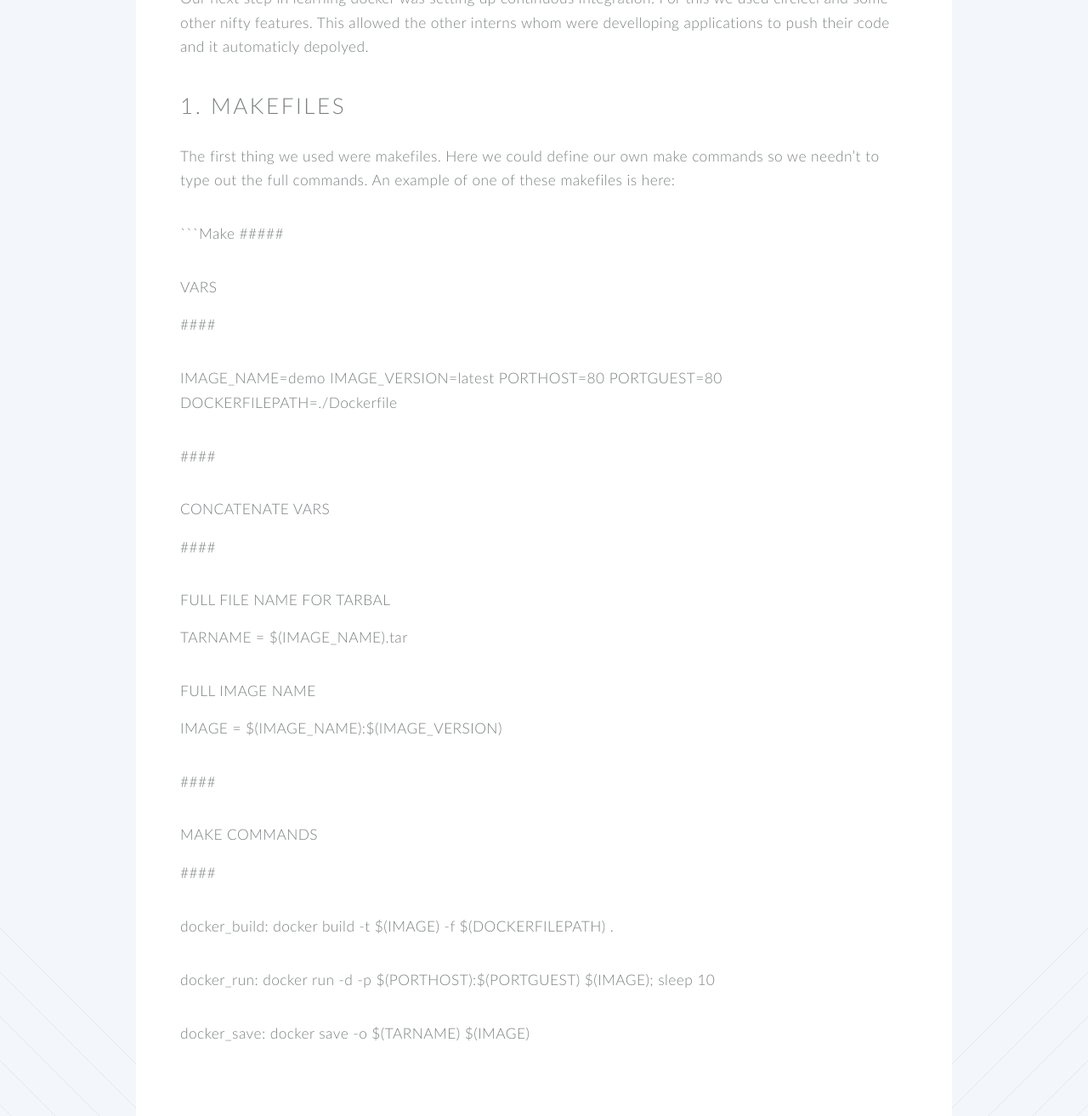
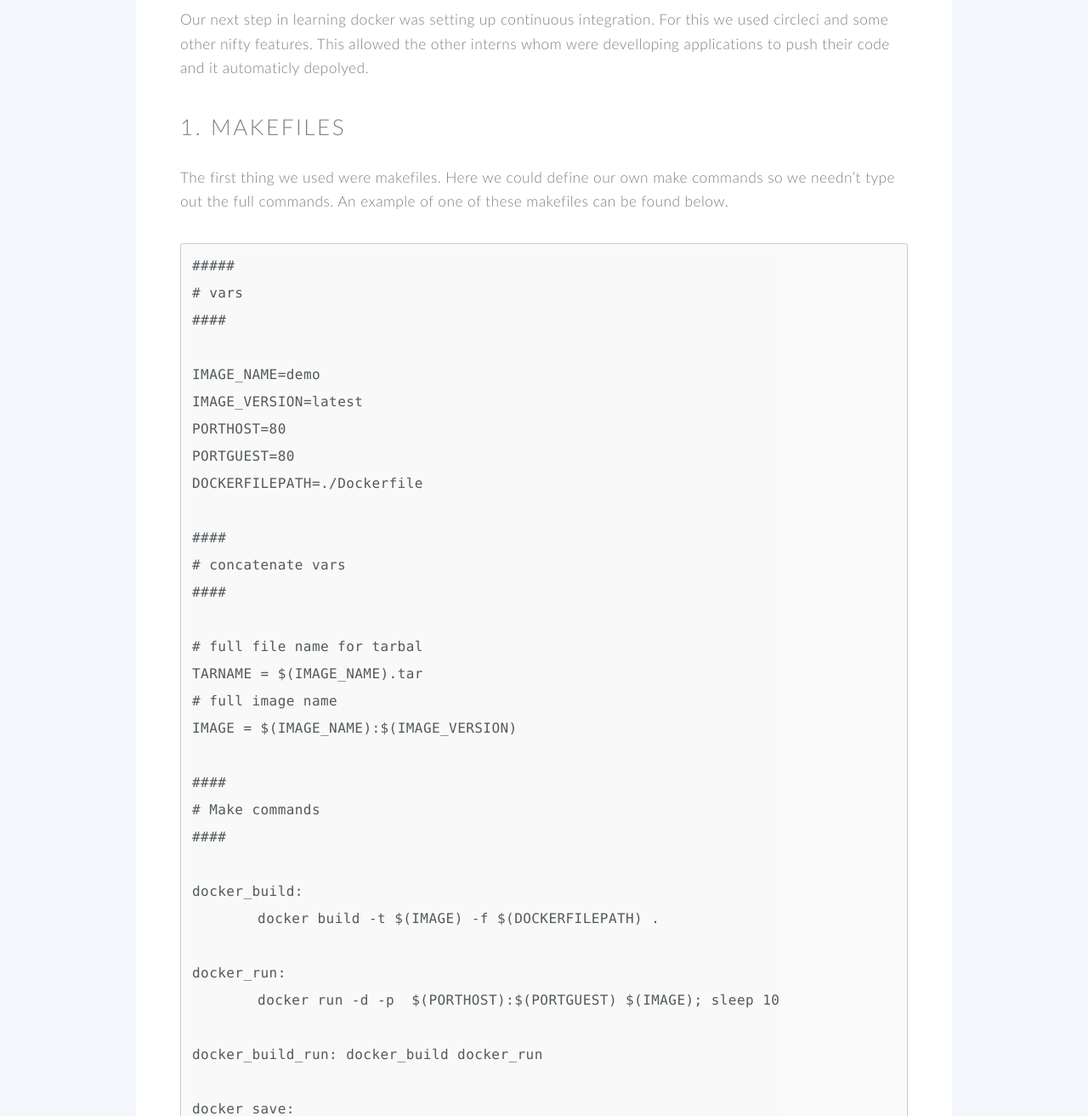
Before and after one commit to t0t0/t0t0.github.io, a Jekyll site: the page built from _posts/2016-2-26-stage-week2:dock-gen-and-continuous-integration.md, in a window 1280 px wide and 1400 px high, scrolled down 773 px, cut to the strip 87-1400 px from the top of the window. Shown: the whole strip at 85% size. Built offline with Jekyll 4.4.1, drawn with Linux system fonts in a browser that asks for light colours; some of the changed text lies outside the part shown.

Commit message:
update stage week2

````diff
--- a/_posts/2016-2-26-stage-week2:dock-gen-and-continuous-integration.md
+++ b/_posts/2016-2-26-stage-week2:dock-gen-and-continuous-integration.md
@@ -4,15 +4,15 @@
 date:   2016-2-26 14:36:23
 categories: Stage
 ---
-<div style="text-align:center"><img src ="../../../../images/circleci_logo.png" style="max-width:100%" /></div>
+<div style="text-align:center;padding-bottom:25px;"><img src ="../../../../images/circleci_logo.png" style="max-width:100%" /></div>
 
 Our next step in learning docker was setting up continuous integration. For this we used circleci and some other nifty features. This allowed the other interns whom were develloping applications to push their code and it automaticly depolyed.
 
 ## 1. Makefiles
 
-The first thing we used were makefiles. Here we could define our own make commands so we needn't to type out the full commands. An example of one of these makefiles is here:
+The first thing we used were makefiles. Here we could define our own make commands so we needn't type out the full commands. An example of one of these makefiles can be found below.
 
-```Make
+```makefile
 #####
 # vars
 ####
@@ -42,5 +42,11 @@
 docker_run:
 	docker run -d -p  $(PORTHOST):$(PORTGUEST) $(IMAGE); sleep 10
 
+docker_build_run: docker_build docker_run
+
 docker_save:
 	docker save -o $(TARNAME) $(IMAGE)
+```
+<br />
+
+These makefiles also enabled us to nest make commands like `docker_build_run`. This gives us acces to the one command to build and run aswell as both run and build separately.
````
